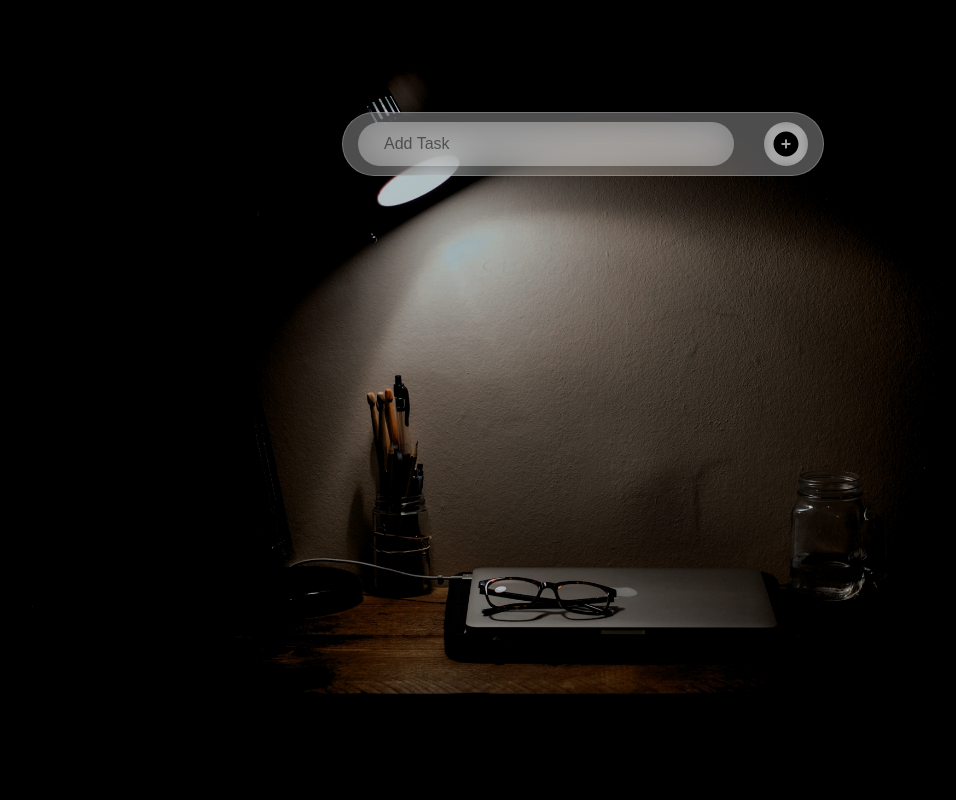
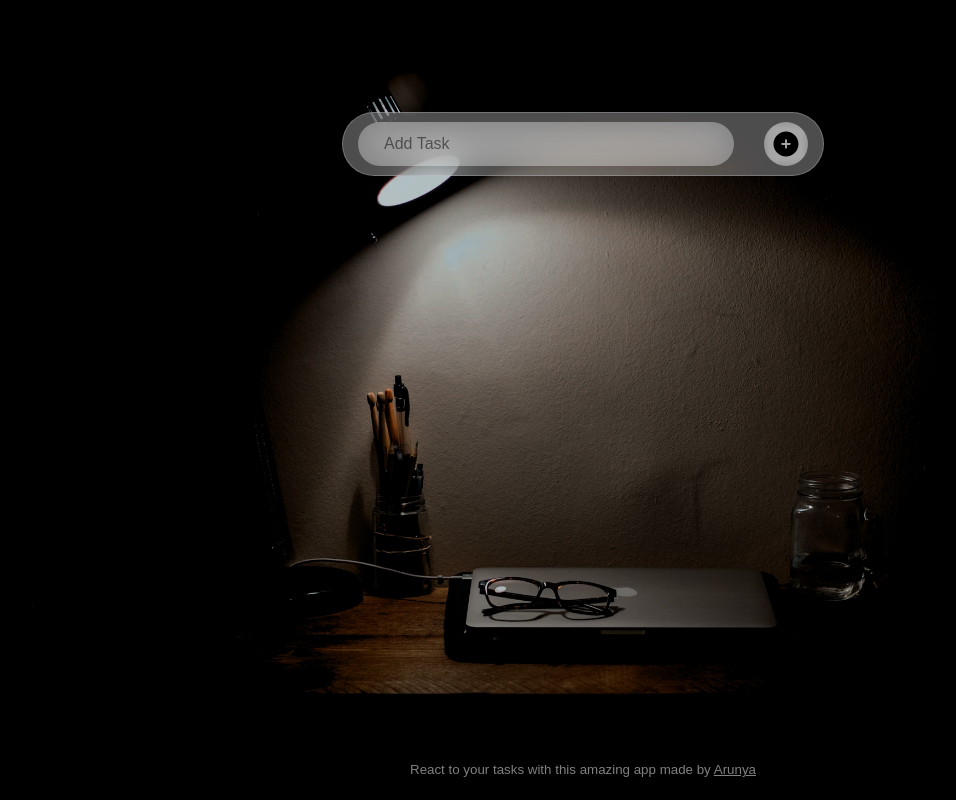
Before and after one commit to arunyagoojar/react-tasks, a React (Vite) app: page / in a window 1280 px wide. Shown: the whole page, without its empty margins (57-1013 px from the left). Built offline with nearby package versions, Linux system fonts and the light colour scheme.

Commit message:
Add files via upload

```diff
--- a/src/App.jsx
+++ b/src/App.jsx
@@ -79,6 +79,7 @@ export default function App() {
           );
         })}
       </ul>
+      <p className="credits">React to your tasks with this amazing app made by <a href="https://arunyagoojar.me/">Arunya</a></p>
     </>
   );
 }
--- a/src/app.css
+++ b/src/app.css
@@ -5,8 +5,9 @@ html {
   background-position: center;
   margin: 0;
   padding: 0;
-  height: 100vh;
+  height: 100%;
   width: 100vw;
+  background-color: black;
 }
 
 body {
@@ -358,3 +359,13 @@ body {
 [class^="button-"]:focus ~ li {
   animation: fadeOut 500ms forwards;
 }
+
+.credits{
+  color: rgba(255, 255, 255, 0.5);
+  text-align: center !important;
+  font-size: smaller;
+  margin-top: 70px;
+}
+.credits a{
+  color: rgba(255, 255, 255, 0.5);
+}
```
